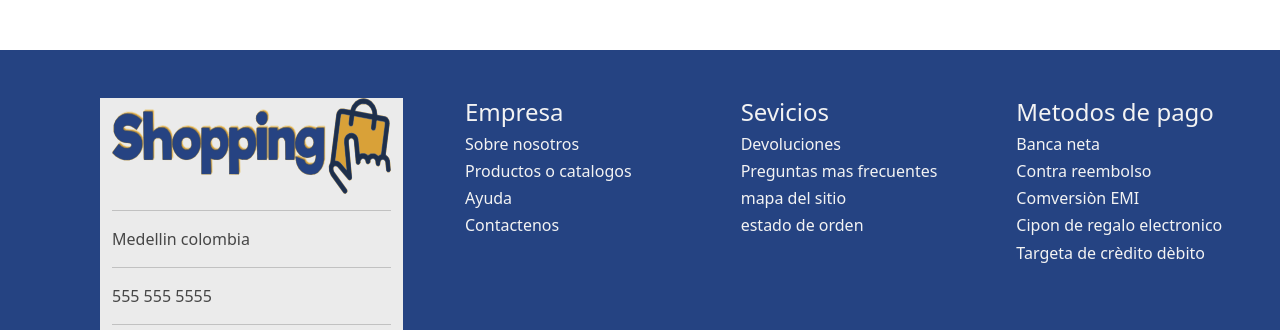
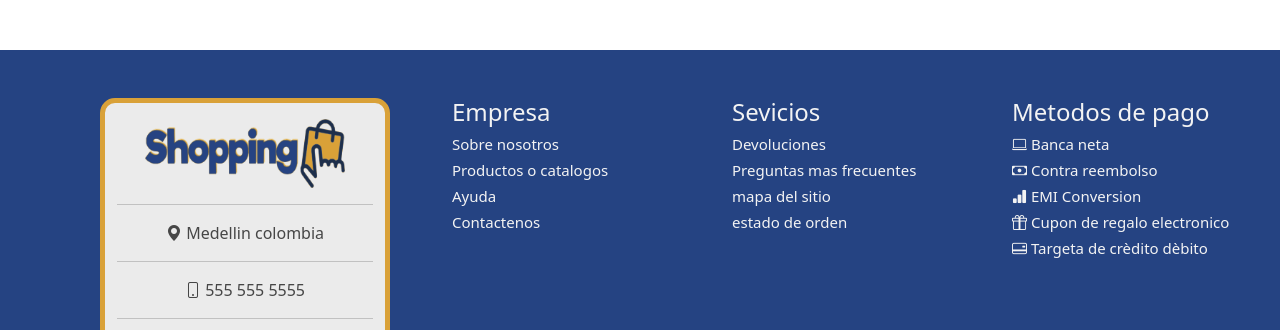
Before and after one commit to datrujillog/DIEJMA-SSD, a website: page html/Index.html in a window 1280 px wide. Shown: the part 1020-1350 px from the top of the page. Drawn offline with nearby package versions, Linux system fonts and the light colour scheme.

Commit message:
Diego Trujillo

```diff
--- a/html/Index.html
+++ b/html/Index.html
@@ -117,7 +117,7 @@
 
 
                         <div class="contac2">
-                            <a class="contac44" href="#"><i class="bi bi-geo-alt-fill ubi"></i> Contactos</a>
+                            <a class="contac44" href="contactos.html" target="_blanck"><i class="bi bi-geo-alt-fill ubi"></i> Contactos</a>
                         </div>
                     </div>
                 </div>
@@ -171,7 +171,7 @@
     <!-- ******************** Footer ******************** -->
 
     <footer>
-        <div class="container-fluid">
+        <div class="container-fluid text-center">
             <div class="row">
                 <!-- contenedor contac-home -->
                 <div class="col contac-home mt-5 ">
@@ -179,30 +179,30 @@
 
                     <!-- imagen -->
                     <div class="col">
-                        <div class="conta-img">
-                            <img src="/Img/icono/icon.png" alt="">
+                        <div class="conta-img mt-3">
+                            <img style="width: 200px;" src="/Img/icono/icon.png" alt="">
                         </div>
                     </div>
                     <!-- direciin -->
                     <hr>
                     <div class="col">
-                        <span>Medellin colombia</span>
+                        <span> <i class="bi bi-geo-alt-fill ubi"> </i> Medellin colombia</span>
                     </div>
 
                     <!-- celular -->
                     <hr>
                     <div class="col">
-                        <span>555 555 5555</span>
+                        <span><i class="bi bi-phone"></i> 555 555 5555</span>
                     </div>
                     <!-- Whatsapp -->
                     <hr>
                     <div class="col">
-                        <span>444 444 4444</span>
+                        <a style="color: rgb(70, 70, 70);" href=""><span><i style="color: #075e54;" class="bi bi-whatsapp"></i> 444 444 4444</span></a>
                     </div>
                     <!-- correo -->
                     <hr>
                     <div class="col">
-                        <span>shopping@shopping.com</span>
+                        <span><i class="bi bi-envelope-fill"></i> shopping@shopping.com</span>
                     </div>
 
 
@@ -215,14 +215,22 @@
                 <!-- el Empresa -->
                 <div class="col servicios mt-5 empresa">
                     <h4>Empresa</h4>
-                    <h6>Sobre nosotros</h6>
-                    <h6>Productos o catalogos</h6>
-                    <h6>Ayuda</h6>
-                    <h6>Contactenos</h6>
+                    <a href="nosotros.html" target="_blanck">
+                        <h6>Sobre nosotros</h6>
+                    </a>
+                    <a href="productos.html" target="_blanck">
+                        <h6>Productos o catalogos</h6>
+                    </a>
+                    <a href="ayuda.html">
+                        <h6>Ayuda</h6>
+                    </a>
+                    <a href="contactos.html" target="_blanck">
+                        <h6>Contactenos</h6>
+                    </a>
 
                 </div>
                 <!-- servicios -->
-                <div class="col mt-5">
+                <div class="col mt-5 servicios">
                     <h4>Sevicios</h4>
                     <h6>Devoluciones</h6>
                     <h6>Preguntas mas frecuentes</h6>
@@ -231,13 +239,13 @@
 
                 </div>
                 <!-- metodo de pago -->
-                <div class="col mt-5">
-                    <h4>Metodos de pago</h4>
-                    <h6>Banca neta</h6>
-                    <h6>Contra reembolso</h6>
-                    <h6>Comversiòn EMI</h6>
-                    <h6>Cipon de regalo electronico</h6>
-                    <h6>Targeta de crèdito dèbito</h6>
+                <div class="col mt-5 pago">
+                    <h4> Metodos de pago</h4>
+                    <h6><i class="bi bi-laptop"></i> Banca neta</h6>
+                    <h6><i class="bi bi-cash"></i> Contra reembolso</h6>
+                    <h6><i class="bi bi-bar-chart-fill"></i> EMI Conversion</h6>
+                    <h6><i class="bi bi-gift"></i> Cupon de regalo electronico</h6>
+                    <h6><i class="bi bi-credit-card-2-back"></i> Targeta de crèdito dèbito</h6>
 
                 </div>
             </div>
--- a/sass/footer.scss
+++ b/sass/footer.scss
@@ -9,9 +9,28 @@ footer {
             margin-left: 100px;
             margin-bottom: 30px;
             padding-bottom: 20px;
+            border: 5px solid $color-cuarto;
+            border-radius: 15px;
         }
         .empresa {
             margin-left: 50px;
+            font-size: 15px;
+        }
+        a {
+            text-decoration: none;
+            color: $color-segundo;
+        }
+        .pago {
+            text-align: left;
+            h6 {
+                font-size: 15px;
+            }
+        }
+        .servicios {
+            text-align: left;
+            h6 {
+                font-size: 15px;
+            }
         }
     }
 
```
Also changed, not shown: css/footer.css, 1 other file. Lines whose indentation alone changed are shown as unchanged.
